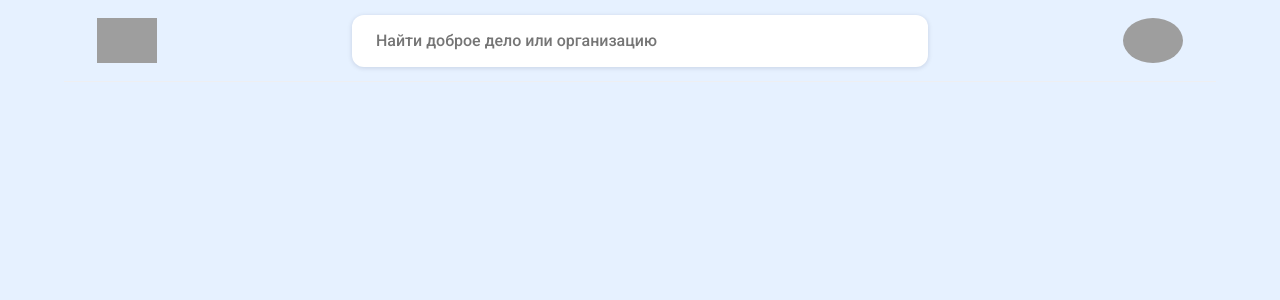
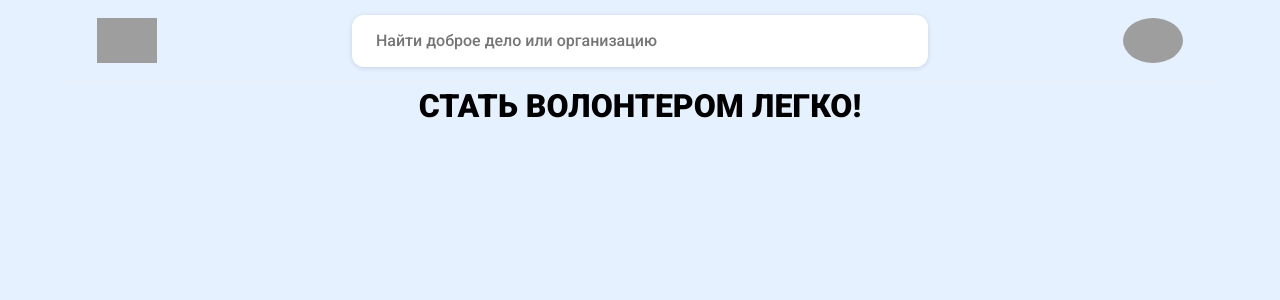
Before and after one commit to Ligmawhat/msh-FRONT, a React (Create React App) app: page / in a window 1280 px wide. Shown: the top 300 px of the page. Built offline with nearby package versions, Linux system fonts and the light colour scheme; grey boxes are pictures that could not be loaded.

Commit message:
added routing

```diff
--- a/src/App/App.scss
+++ b/src/App/App.scss
@@ -7,7 +7,7 @@ $--lightest-slate: #ccd6f6;
 $--white: #e6f1ff;
 $--green-tint: rgba(100, 255, 218, 0.1);
 $--blue: #57cbff;
-$--font-sans: 'Roboto', sans-serif;
+$--font-roboto: 'Roboto', sans-serif;
 $--font-mono: "SF Mono", "Fira Code", "Fira Mono", "Roboto Mono", monospace;
 $--fz-xxs: 12px;
 $--fz-xs: 13px;
@@ -59,7 +59,7 @@ $tablet: 768px;
 
 * {
   scroll-behavior: smooth;
-  font-family: $--font-sans;
+  font-family: $--font-roboto;
   background-color: $--white;
 }
 
--- a/src/App/App.tsx
+++ b/src/App/App.tsx
@@ -1,12 +1,15 @@
 import React from "react"
 import Header from "../components/Header/Header"
 import "./App.scss"
+import Router from "../router/Router"
 
 function App() {
   return (
     <div className="wrapper">
       <Header />
-      <main className="main"></main>
+      <main className="main">
+        <Router />
+      </main>
       <footer className="footer"></footer>
     </div>
   )
--- /dev/null
+++ b/src/pages/MainPage/MainPage.tsx
@@ -0,0 +1,14 @@
+import React, { FC } from "react"
+import "./MainPage.scss"
+
+const MainPage: FC = () => {
+  return (
+    <div className="mainpage">
+      <div className="mainpage__landing landing">
+        <h1 className="landing__title">СТАТЬ ВОЛОНТЕРОМ ЛЕГКО!</h1>
+      </div>
+    </div>
+  )
+}
+
+export default MainPage
--- /dev/null
+++ b/src/pages/NotFound/NotFoundPage.tsx
@@ -0,0 +1,8 @@
+import React from "react"
+import "./NotFoundPage.scss"
+
+const NotFoundPage = () => {
+  return <div>404 NOT FOUND</div>
+}
+
+export default NotFoundPage
--- /dev/null
+++ b/src/router/Router.tsx
@@ -0,0 +1,17 @@
+import React, { FC } from "react"
+import { Route, Routes } from "react-router-dom"
+import { routes } from "./routes"
+
+const Router: FC = () => {
+  return (
+    <Routes>
+      <Route path={routes.mainPage.path} element={routes.mainPage.component} />
+      <Route
+        path={routes.notFoundPage.path}
+        element={routes.notFoundPage.component}
+      />
+    </Routes>
+  )
+}
+
+export default Router
--- /dev/null
+++ b/src/router/routes.tsx
@@ -0,0 +1,14 @@
+import React from "react"
+import MainPage from "../pages/MainPage/MainPage"
+import NotFoundPage from "../pages/NotFound/NotFoundPage"
+
+export const routes = {
+  mainPage: {
+    path: "/",
+    component: <MainPage />,
+  },
+  notFoundPage: {
+    path: "*",
+    component: <NotFoundPage />,
+  },
+}
```
Also changed, not shown: src/pages/MainPage/MainPage.scss (added), src/pages/NotFound/NotFoundPage.scss (added).
